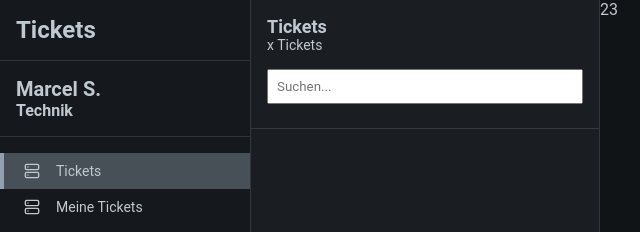
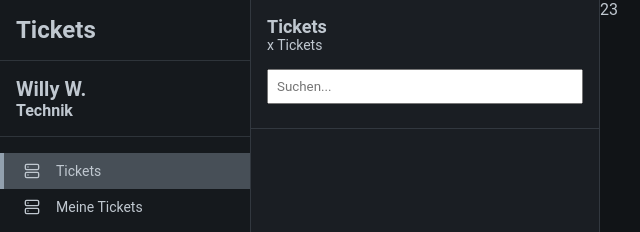
Before and after one commit to NETWORK-Z-Dev/dSyncTickets, a website: page public/dashboard.html in a window 1280 px wide. Shown: the top 232 px of the page, 0-640 px from the left. Drawn offline with Linux system fonts and the light colour scheme.

Commit message:
Update dashboard.html

```diff
--- a/public/dashboard.html
+++ b/public/dashboard.html
@@ -31,7 +31,7 @@
         </div>
 
         <div class="user-info">
-            <h1 class="name">Marcel S.</h1>
+            <h1 class="name">Willy W.</h1>
             <h2 class="department">Technik</h2>
         </div>
 
```
